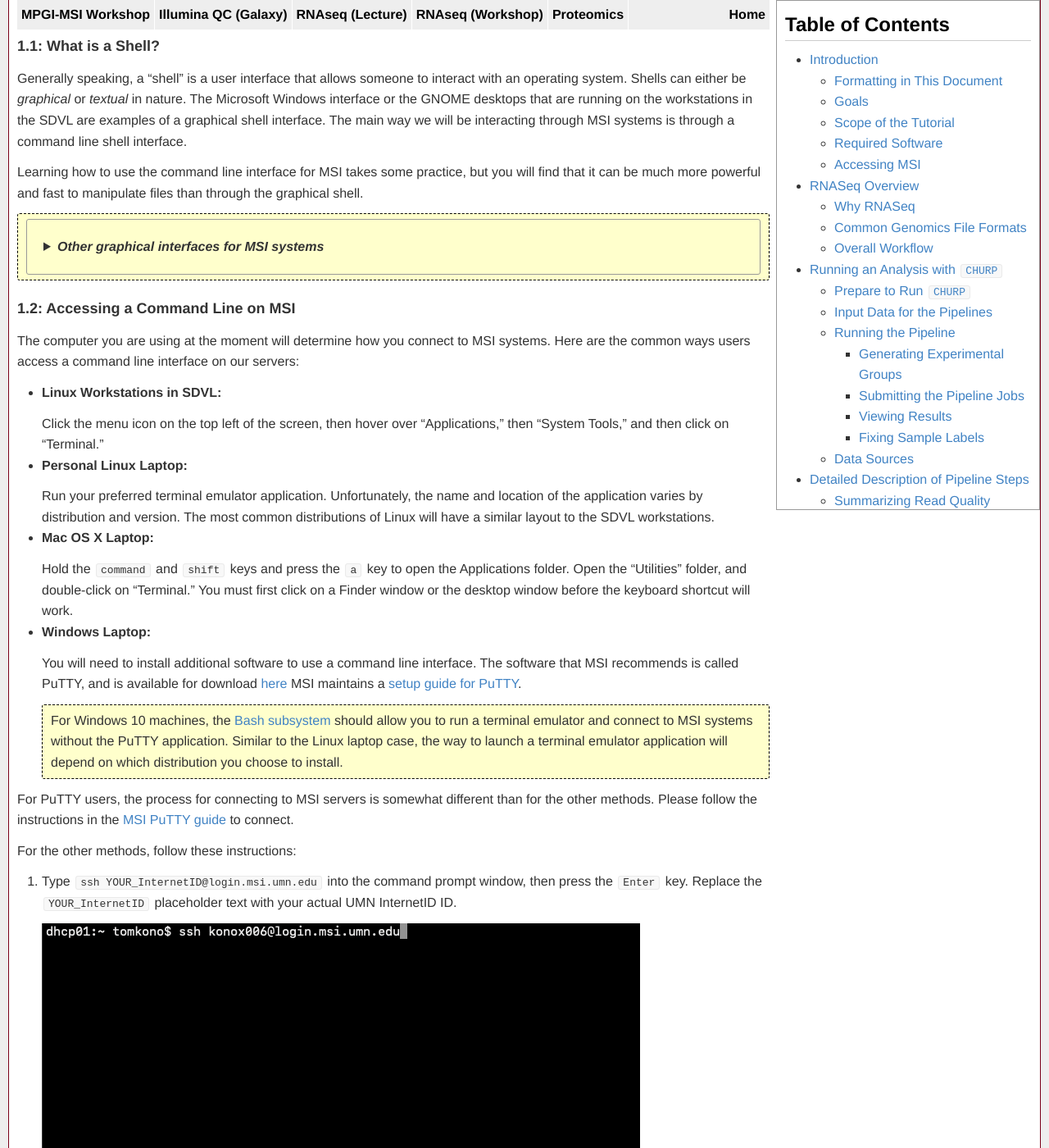
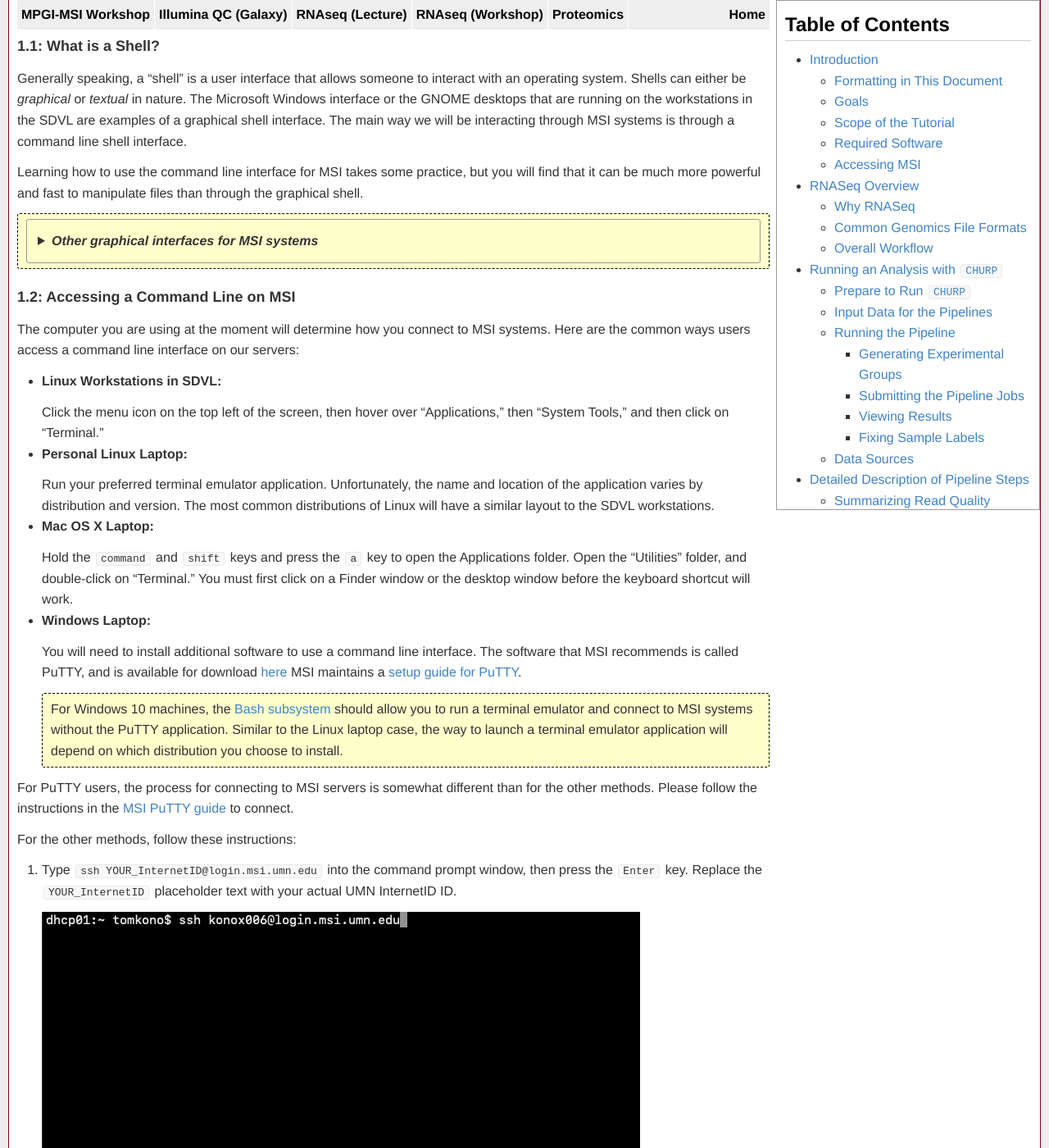
Before and after one commit to msi-ris/Tutorials, a Jekyll site: the page built from rnaseq_cmd_beta.md, in a window 1280 px wide and 1400 px high, scrolled down 1401 px. Shown: the whole window at 82% size. Built offline with Jekyll 4.4.1, drawn with Linux system fonts in a browser that asks for light colours.

Commit message:
Update rnaseq beta

```diff
--- a/css/main.css
+++ b/css/main.css
@@ -76,7 +76,7 @@ details {
 summary {
     font-weight: bold;
     margin: 0px 0px 0px 0px;
-    padding: 10px;
+    padding: 3px;
     font-style: italic;
 }
 
```
